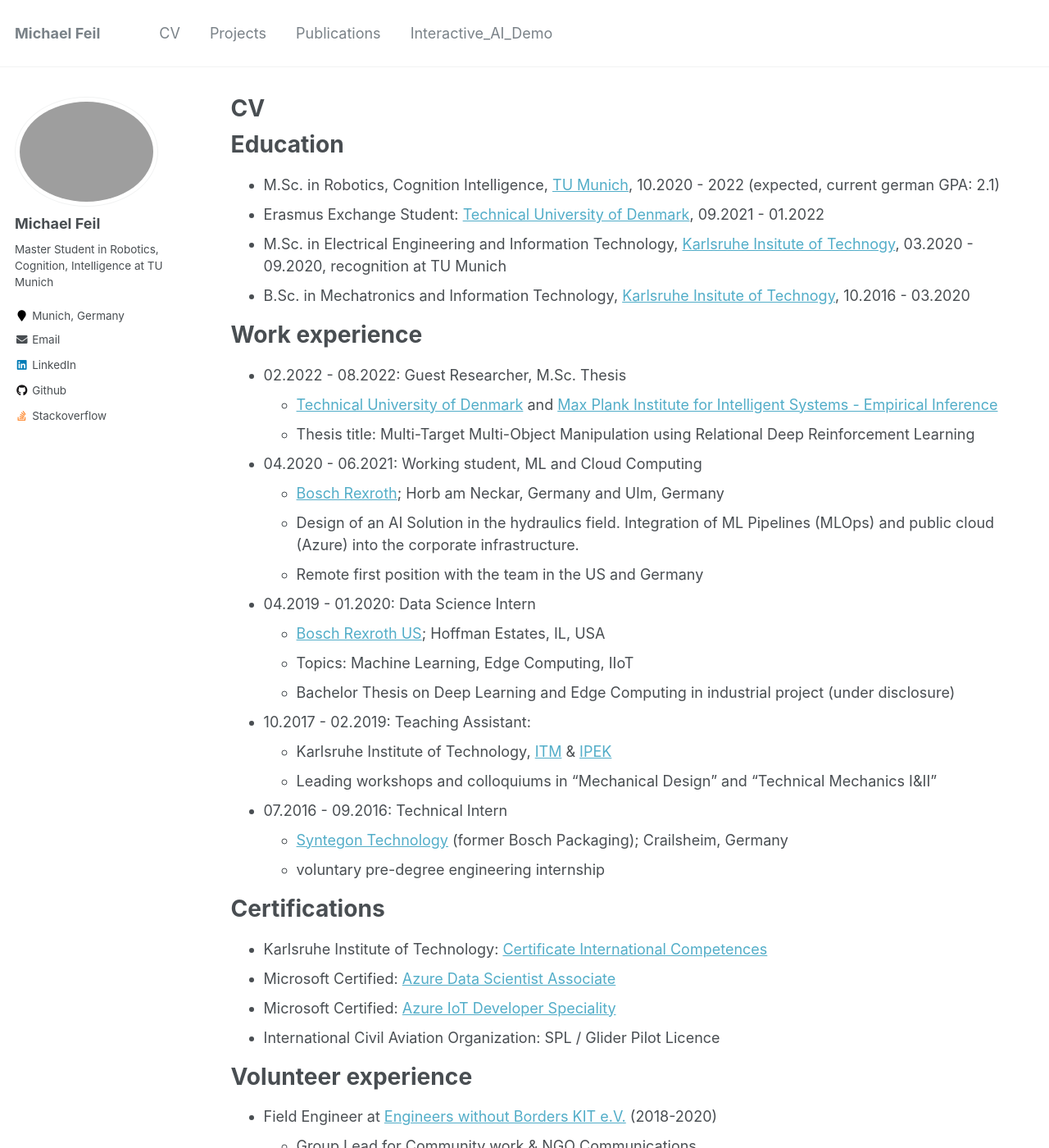
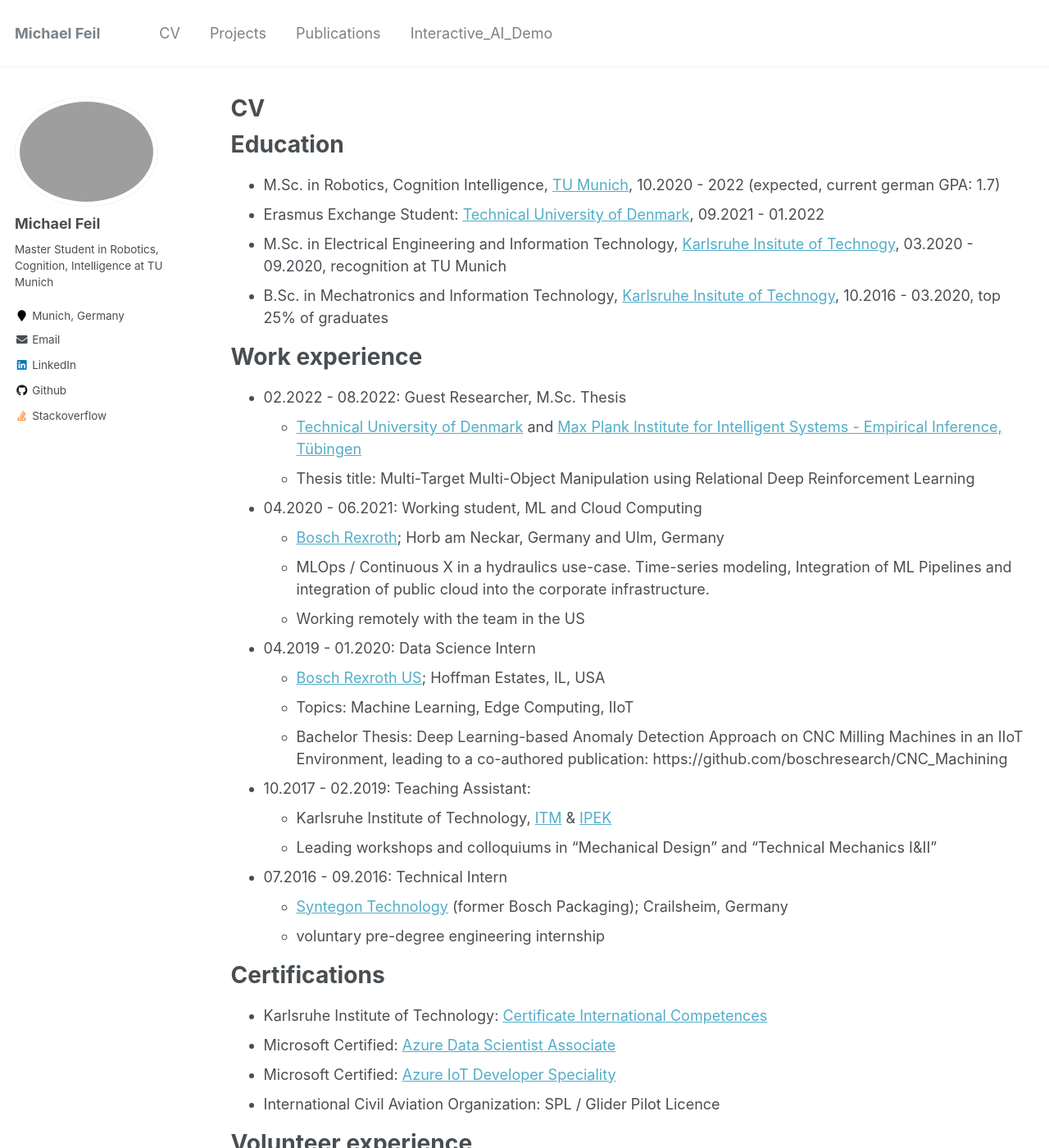
Before and after one commit to michaelfeil/academicpages, a Jekyll site: the page built from _pages/cv.md, in a window 1280 px wide and 1400 px high. Shown: the whole window at 82% size. Built offline with Jekyll 4.4.1, drawn with Linux system fonts in a browser that asks for light colours.

Commit message:
update cv

```diff
--- a/_includes/author-profile.html
+++ b/_includes/author-profile.html
@@ -20,7 +20,7 @@
   </div>
 
   <div class="author__urls-wrapper">
-    <button class="btn btn--inverse">Follow and Contact</button>
+    <button class="btn btn--inverse">Contact details</button>
     <ul class="author__urls social-icons">
       {% if author.location %}
         <li><i class="fa fa-fw fa-map-marker" aria-hidden="true"></i> {{ author.location }}</li>
--- a/_pages/cv.md
+++ b/_pages/cv.md
@@ -12,24 +12,25 @@ redirect_from:
 Education
 ======
 
-* M.Sc. in Robotics, Cognition Intelligence, [TU Munich](https://www.tum.de), 10.2020 - 2022 (expected, current german GPA: 2.1)
+* M.Sc. in Robotics, Cognition Intelligence, [TU Munich](https://www.tum.de), 10.2020 - 2022 (expected, current german GPA: 1.7)
 * Erasmus Exchange Student: [Technical University of Denmark](https://www.compute.dtu.dk/english), 09.2021 - 01.2022
 * M.Sc. in Electrical Engineering and Information Technology, [Karlsruhe Insitute of Technogy](https://www.kit.edu), 03.2020 - 09.2020, recognition at TU Munich
-* B.Sc. in Mechatronics and Information Technology, [Karlsruhe Insitute of Technogy](https://www.kit.edu), 10.2016 - 03.2020
+* B.Sc. in Mechatronics and Information Technology, [Karlsruhe Insitute of Technogy](https://www.kit.edu), 10.2016 - 03.2020, top 25% of graduates
 
 Work experience
 ======
 * 02.2022 - 08.2022: Guest Researcher, M.Sc. Thesis
-  * [Technical University of Denmark](https://www.compute.dtu.dk/english) and [Max Plank Institute for Intelligent Systems - Empirical Inference](https://ei.is.mpg.de/)
+  * [Technical University of Denmark](https://www.compute.dtu.dk/english) and [Max Plank Institute for Intelligent Systems - Empirical Inference, Tübingen](https://ei.is.mpg.de/)
   * Thesis title: Multi-Target Multi-Object Manipulation using Relational Deep Reinforcement Learning
 * 04.2020 - 06.2021: Working student, ML and Cloud Computing
   * [Bosch Rexroth](https://www.boschrexroth.com/); Horb am Neckar, Germany and Ulm, Germany
-  * Design of an AI Solution in the hydraulics field. Integration of ML Pipelines (MLOps) and public cloud (Azure) into the corporate infrastructure.
-  * Remote first position with the team in the US and Germany
+  *   MLOps / Continuous X in a hydraulics use-case. Time-series modeling, Integration of ML Pipelines and integration of public cloud into the corporate infrastructure.
+  * Working remotely with the team in the US
 * 04.2019 - 01.2020: Data Science Intern
   * [Bosch Rexroth US](https://www.boschrexroth.com/en/us/); Hoffman Estates, IL, USA
   * Topics: Machine Learning, Edge Computing, IIoT
-  * Bachelor Thesis on Deep Learning and Edge Computing in industrial project (under disclosure)
+  * Bachelor Thesis: Deep Learning-based Anomaly Detection Approach on
+CNC Milling Machines in an IIoT Environment, leading to a co-authored publication: https://github.com/boschresearch/CNC_Machining
 * 10.2017 - 02.2019: Teaching Assistant:
   * Karlsruhe Institute of Technology, [ITM](https://www.itm.kit.edu/) & [IPEK](https://www.ipek.kit.edu/)
   * Leading workshops and colloquiums in "Mechanical Design" and "Technical Mechanics I&II"
```
Also changed, not shown: _projects/projects-994.md (line endings or trailing spaces).
